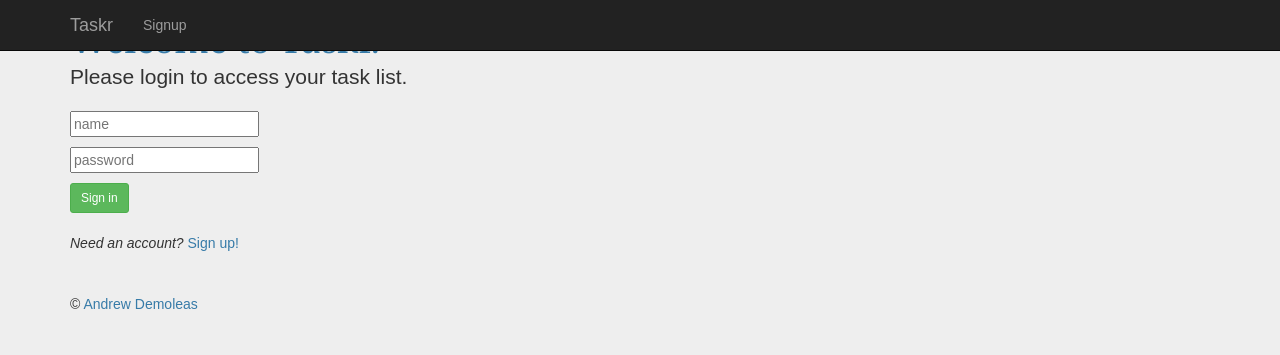
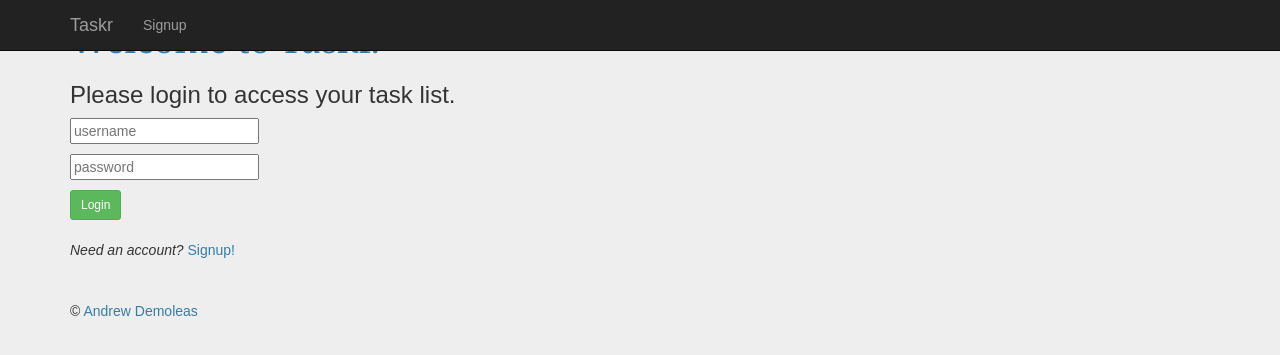
Before and after one commit to demoleas21/Taskr, a Flask app: page / in a window 1280 px wide. Shown: the top 355 px of the page. Run offline with Flask 2, Linux system fonts and the light colour scheme; some libraries are stand-ins or nearby versions.

Commit message:
Fixed spacing

```diff
--- a/src/templates/login.html
+++ b/src/templates/login.html
@@ -2,11 +2,12 @@
 {% block content %}
 
 <h1>Welcome to Taskr.</h1>
-<div class="lead">Please login to access your task list.</div>
+<h3>Please login to access your task list.</h3>
+
 <form class="form-signin" role="form" method="post" action="/">
   {{ form.csrf_token }}
   <p>
-        {{ form.name(placeholder="name") }}
+    {{ form.name(placeholder="username") }}
     <span class="error">
       {% if form.name.errors %}
         {% for error in form.name.errors %}
@@ -25,10 +26,10 @@
       {% endif %}
     </span>
   </p>
-    <button class="btn btn-sm btn-success" type="submit">Sign in</button>
+  <button class="btn btn-sm btn-success" type="submit">Login</button>
   <br>
   <br>
-    <p><em>Need an account? </em><a href="/register">Sign up!</a></p>
+  <p><em>Need an account? </em><a href="/register">Signup!</a></p>
 </form>
 
 {% endblock %}
--- a/src/templates/register.html
+++ b/src/templates/register.html
@@ -6,7 +6,7 @@
 <form method="POST" action="/register/">
   {{ form.csrf_token }}
   <p>
-        {{ form.name(placeholder="name") }}
+    {{ form.name(placeholder="username") }}
     {% if form.name.errors %}
       <span class="error">
         {% for error in form.name.errors %}
```
Also changed, not shown: src/templates/tasks.html (indentation only). Lines whose indentation alone changed are shown as unchanged.
